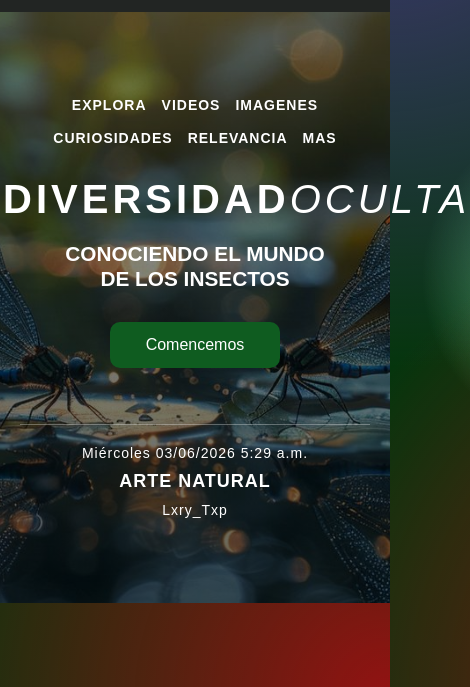
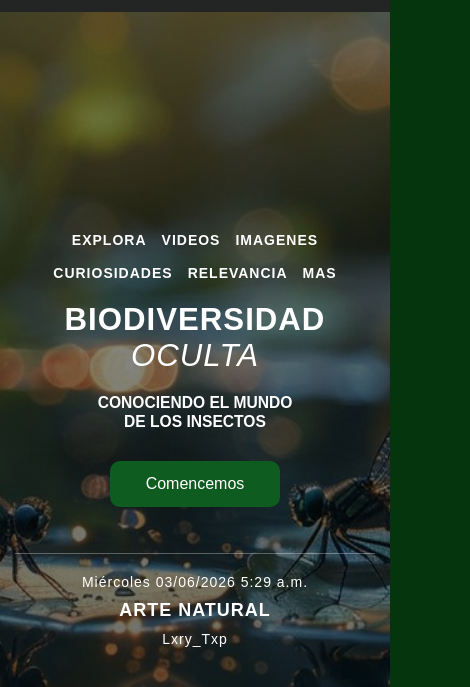
Before and after one commit to Lxrytxp/Insectoss, a plain HTML site: page index.html in a window 390 px wide. Both pictures are taken after typing "name@example.com", "Sample123" into the empty fields and a click on the button "INICIAR SESIÓN". Shown: the part 144-831 px from the top of the page, 470 px wide, since content can reach past the window. Drawn offline with Linux system fonts and the light colour scheme.

Commit message:
Otra vez

```diff
--- a/style.css
+++ b/style.css
@@ -103,9 +103,9 @@ button:hover{
     line-height: 1.5;
 }
 
+/* ============ HERO ============ */
 .hero {
     height: 90vh;
-    min-height: 0;
     display: flex;
     flex-direction: column;
     justify-content: center;
@@ -167,6 +167,7 @@ button:hover{
     text-transform: uppercase;
 }
 
+/* Botón Comencemos con buen espacio arriba y abajo */
 .hero-title button {
     margin-top: 40px;
     margin-bottom: 20px;
@@ -193,6 +194,7 @@ button:hover{
     font-size: 18px;
 }
 
+/* ============ FEATURED SLIDER ============ */
 .featured-section {
     margin-top: 60px;
     padding: 40px 20px;
@@ -309,6 +311,7 @@ button:hover{
     border-radius: 10px;
 }
 
+/* ============ LOGIN ============ */
 .login-container {
     position: fixed;
     top: 0;
@@ -450,6 +453,7 @@ button:hover{
     color: #ffcccc !important;
 }
 
+/* ============ VENOMOUS ============ */
 .venomous-section {
     padding: 60px 30px;
     background: linear-gradient(135deg, #050b27 0%, #2c2c96 50%, #6682cf 100%);
@@ -618,6 +622,7 @@ button:hover{
     50% { box-shadow: 0 0 20px #df6363, 0 0 30px rgb(190, 41, 41); }
 }
 
+/* ============ INTERACTIVE CAROUSEL ============ */
 .interactive-carousel-section {
     padding: 60px 30px;
     background: linear-gradient(135deg, #0f2027, #203a43, #2c5364);
@@ -749,6 +754,7 @@ button:hover{
     border-radius: 10px;
 }
 
+/* ============ MODAL ============ */
 .insect-modal {
     display: none;
     position: fixed;
@@ -844,6 +850,7 @@ button:hover{
     box-shadow: 0 5px 15px rgba(255, 107, 107, 0.3);
 }
 
+/* ============ COMPARISON ============ */
 .comparison-section {
     padding: 60px 30px;
     background: linear-gradient(135deg, #0b1a2e, #1a2a3a);
@@ -1032,6 +1039,7 @@ button:hover{
     line-height: 1.4;
 }
 
+/* ============ RESPONSIVE ============ */
 @media (max-width: 768px) {
     header {
         flex-direction: column;
@@ -1067,16 +1075,20 @@ button:hover{
 
     .hero {
         height: auto;
-        min-height: 70vh;
-        padding: 30px 20px;
+        min-height: 100vh;
+        padding: 30px 15px 20px;
+        gap: 20px;
+        overflow: hidden;
     }
 
     .hero-title h1 {
-        font-size: 2.5rem;
+        font-size: clamp(1.3rem, 8vw, 2.2rem);
+        word-break: break-word;
+        letter-spacing: 1px;
     }
 
     .hero-title h2 {
-        font-size: 1.3rem;
+        font-size: clamp(0.9rem, 4vw, 1.2rem);
     }
 
     .hero-title button {
```
Also changed, not shown: index.html (+1 -1 lines).
